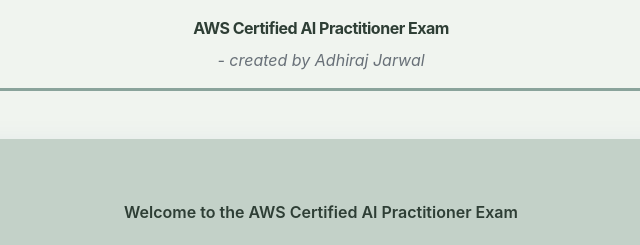
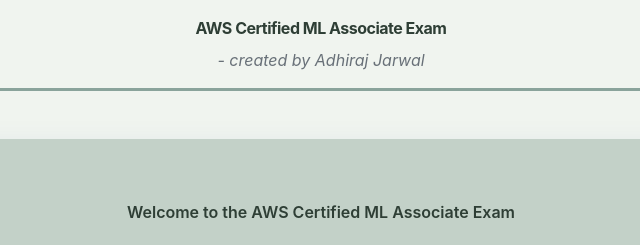
Before and after one commit to AdhiJarwal/AWS-Machine-Learning-Engineer-Associate-Exam, a plain HTML site: page index.html in a window 1280 px wide. Shown: the top 245 px of the page, 319-959 px from the left. Drawn offline with Linux system fonts and the light colour scheme.

Commit message:
Change UI

```diff
--- a/index.html
+++ b/index.html
@@ -4,7 +4,7 @@
 <head>
     <meta charset="UTF-8">
     <meta name="viewport" content="width=device-width, initial-scale=1.0">
-    <title>AWS Certified AI Practitioner Quiz</title>
+    <title>AWS Certified ML Associate Quiz</title>
     <link rel="stylesheet" href="css/styles.css">
 </head>
 
@@ -35,13 +35,13 @@
     </div>
 
     <div class="header-section">
-        <h1>AWS Certified AI Practitioner Exam</h1>
+        <h1>AWS Certified ML Associate Exam</h1>
         <p class="created-by">- created by Adhiraj Jarwal</p>
     </div>
 
     <!-- Start Screen -->
     <div id="start-screen" class="start-screen">
-        <h2>Welcome to the AWS Certified AI Practitioner Exam</h2>
+        <h2>Welcome to the AWS Certified ML Associate Exam</h2>
 
         <!-- Quiz Statistics Dashboard -->
         <div class="quiz-stats-dashboard">
```
